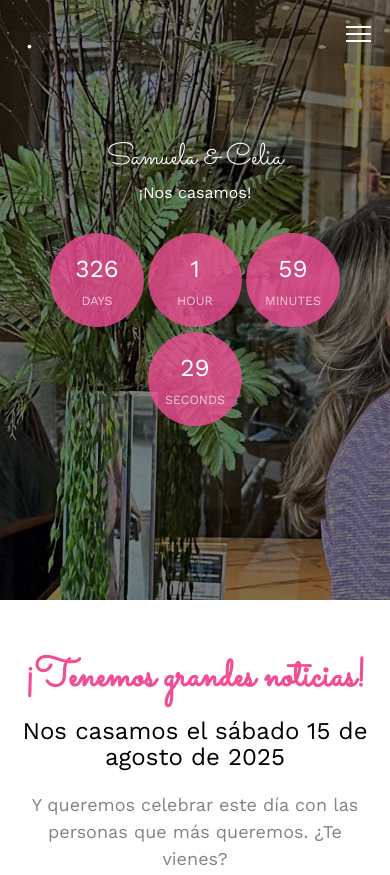
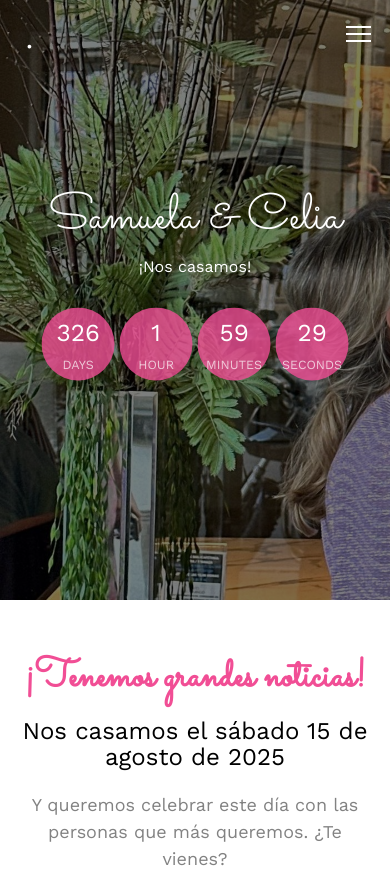
Before and after one commit to reysam93/invitacion_boda, a plain HTML site: page index.html in a window 390 px wide. Shown: the top 875 px of the page. Drawn offline with nearby package versions, Linux system fonts and the light colour scheme; files whose address does not match are found by name.

Commit message:
updating css

```diff
--- a/css/style.css
+++ b/css/style.css
@@ -860,14 +860,14 @@ form label {
   #fh5co-header .display-tc h1,
   #fh5co-counter .display-tc h1,
   .fh5co-cover .display-tc h1 {
-    font-size: 40px;
+    font-size: 60px;
   }
 }
 @media screen and (max-width: 480px) {
   #fh5co-header .display-tc h1,
   #fh5co-counter .display-tc h1,
   .fh5co-cover .display-tc h1 {
-    font-size: 30px;
+    font-size: 50px;
   }
 }
 #fh5co-header .display-tc h2,
@@ -952,8 +952,8 @@ form label {
   display: inline-block;
   /* width: 100px;
   height: 100px; */
-  width: clamp(90px, 18vw, 100px);
-  height: clamp(90px, 18vw, 100px);
+  width: clamp(70px, 18vw, 100px);
+  height: clamp(70px, 18vw, 100px);
   background: rgba(241, 78, 149, 0.8);
   margin: 0 4px;
   -webkit-border-radius: 50%;
@@ -981,8 +981,8 @@ form label {
   vertical-align: middle;
   /*height: 100px;
   width: 100px; */
-  width: clamp(90px, 18vw, 100px);
-  height: clamp(90px, 18vw, 100px);
+  width: clamp(70px, 18vw, 100px);
+  height: clamp(70px, 18vw, 100px);
 }
 
 .simply-countdown > .simply-section .simply-amount,
```
